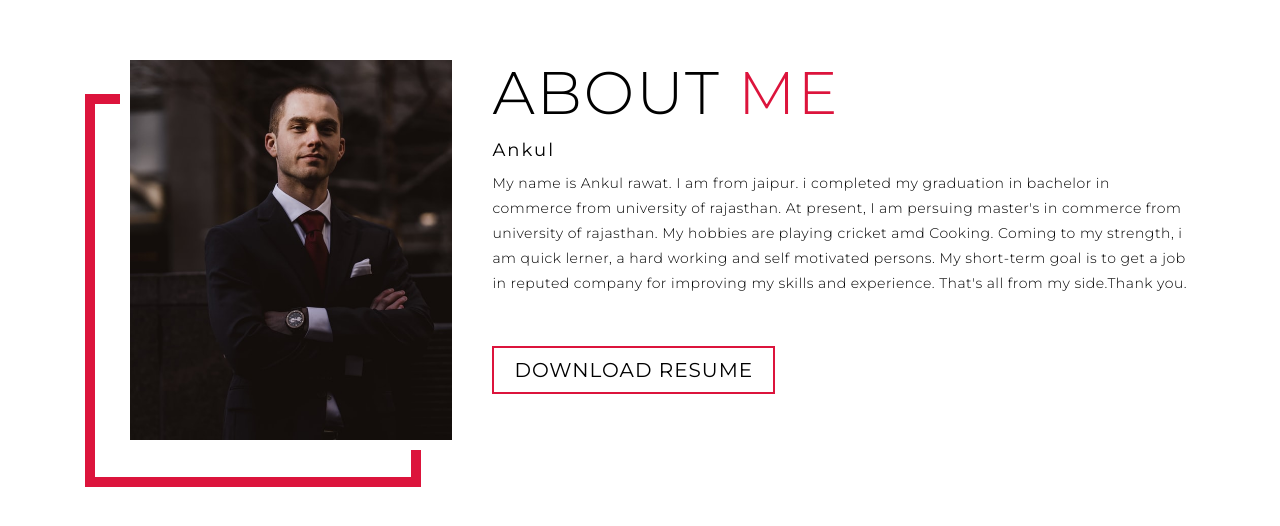
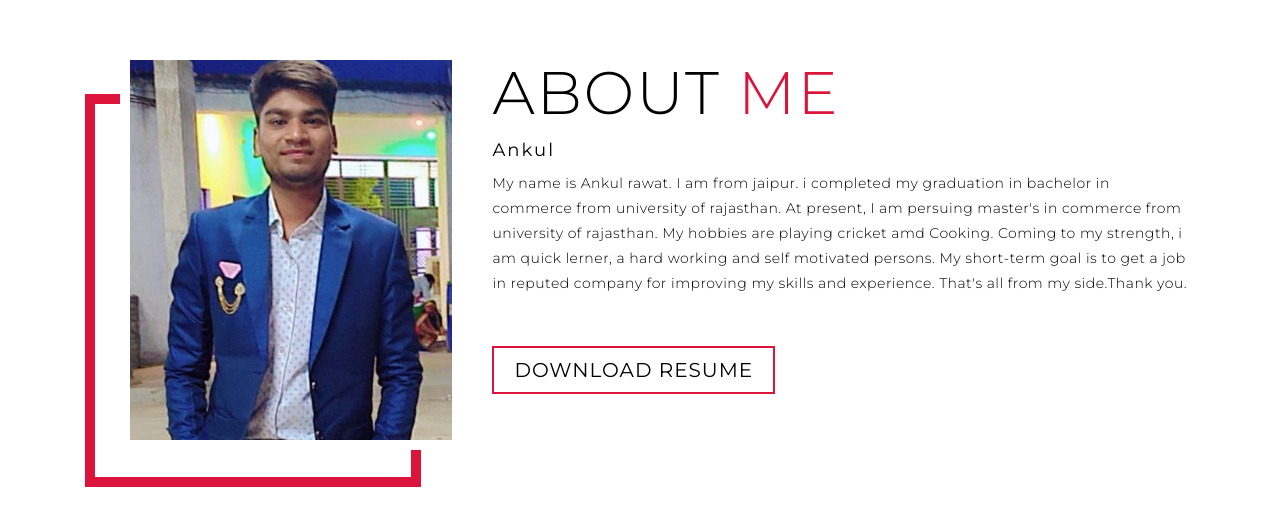
Before and after one commit to Ankul156/My-portfolio, a plain HTML site: page index.html in a window 1280 px wide. Shown: the part 4418-4944 px from the top of the page. Drawn offline with Linux system fonts and the light colour scheme.

Commit message:
new update

```diff
--- a/index.html
+++ b/index.html
@@ -9,7 +9,7 @@
     integrity="sha512-5Hs3dF2AEPkpNAR7UiOHba+lRSJNeM2ECkwxUIxC1Q/FLycGTbNapWXB4tP889k5T5Ju8fs4b1P5z/iB4nMfSQ=="
     crossorigin="anonymous" referrerpolicy="no-referrer" />
   <link rel="shortcut icon" href="img/my logo.png" type="image/x-icon">
-  <title>ANKUL RAWAT</title>
+  <title>MY PORTFOLIO</title>
 </head>
 
 <body>
@@ -189,7 +189,7 @@
     <div class="about container">
       <div class="col-left">
         <div class="about-img">
-          <img src="img/img-2.png" alt="img">
+          <img src="img/my img.jpeg" alt="img">
         </div>
       </div>
       <div class="col-right">
```
Also changed, not shown: img/my img.jpeg (added), img/my logo.png.
